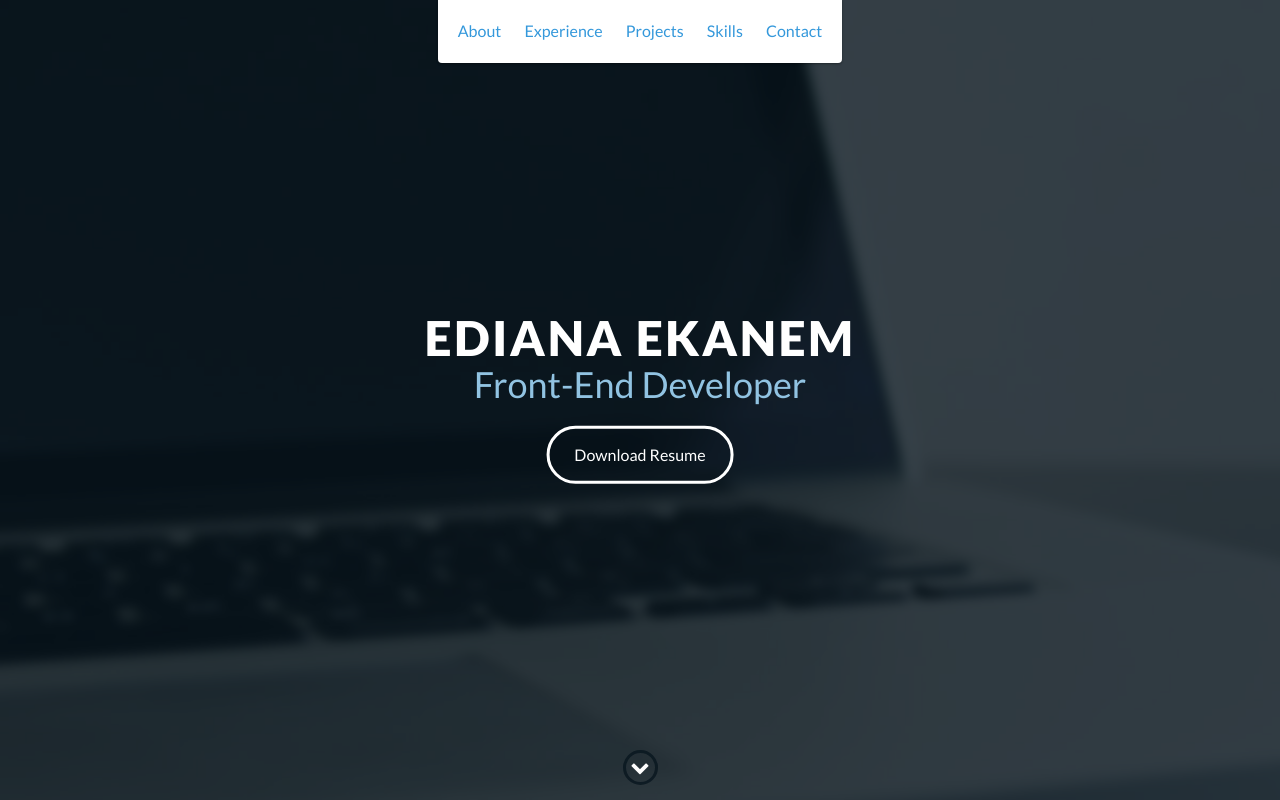
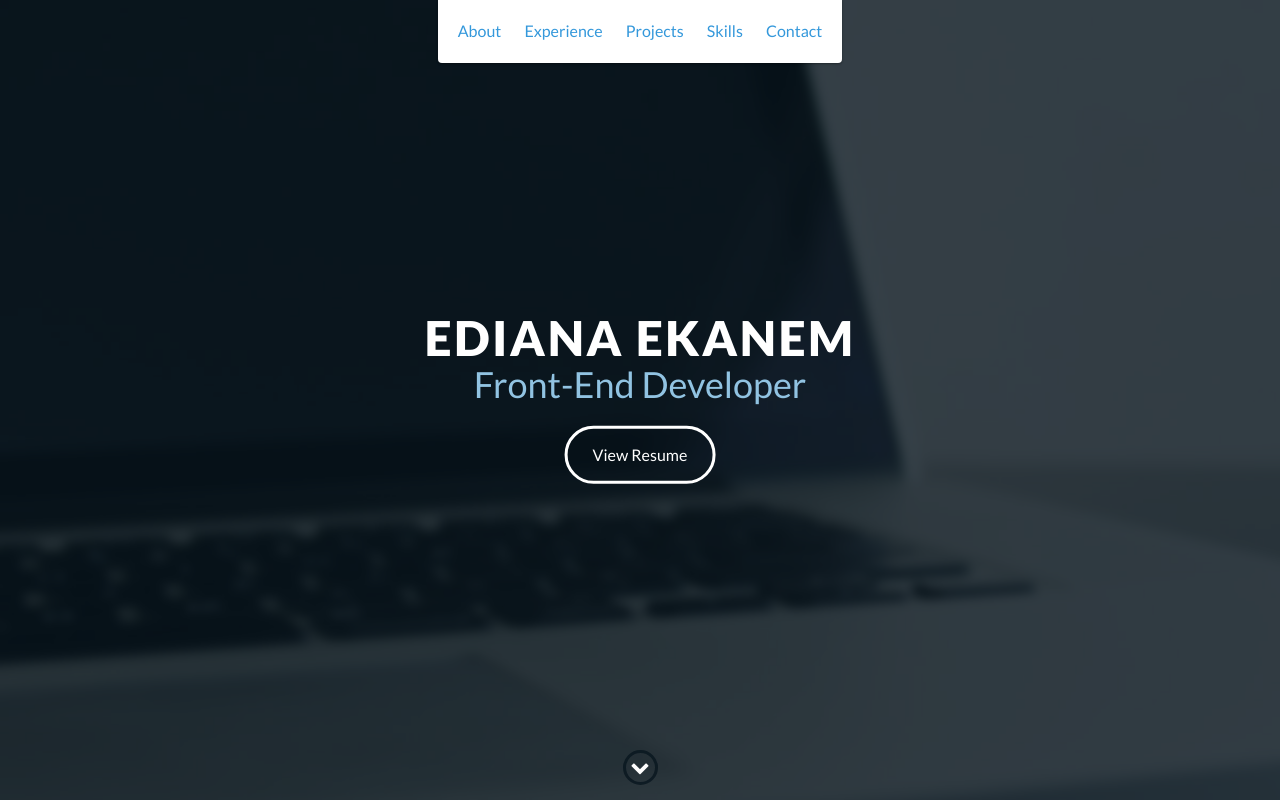
Before and after one commit to Ediana-Ekanem/my-portfolio, a website: page index.html in a window 1280 px wide. Shown: the top 800 px of the page. Drawn offline with nearby package versions, Linux system fonts and the light colour scheme; files whose address does not match are found by name.

Commit message:
updating Resume

```diff
--- a/index.html
+++ b/index.html
@@ -55,7 +55,7 @@
         <a
           href="https://docs.google.com/document/d/17hzOj6y44IFLSlLkOsWe5gpPPhLet1lFdBLXHpswu_M/edit"
           class="btn-rounded-white"
-          >Download Resume</a
+          >View Resume</a
         >
         <!-- <a href="https://docs.google.com/document/d/e/2PACX-1vQdo4hlSwwAoPbg6NIv2M3kt6yD4fqn_7Me3PsyadR60-IIptzPP_ra_4NZfma1aVaqhQT4aNWeXuTn/pub" class="btn-rounded-white">Download Resume</a> -->
       </div>
```
